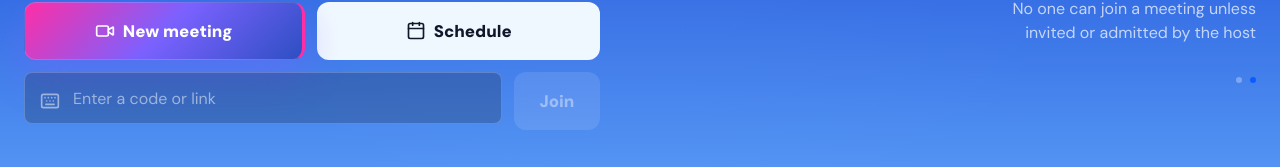
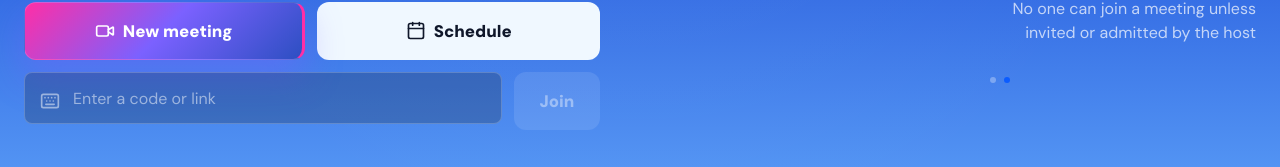
Before and after one commit to PrabhakarG001/MeetSphere, a React (Vite) app in the folder frontend/: page /home in a window 1280 px wide. Shown: the part 552-719 px from the top of the page. Built offline with nearby package versions, Linux system fonts and the light colour scheme; no server answers; sample sign-in values are in the browser's storage; a web font is replaced by a local one.

Commit message:
Center the carousel indicator dots relative to the text

```diff
--- a/frontend/src/pages/home.jsx
+++ b/frontend/src/pages/home.jsx
@@ -327,7 +327,7 @@ function HomeComponent() {
                         </p>
 
                         {/* Carousel Dots */}
-                        <div className="flex justify-end gap-2 mt-8 w-full">
+                        <div className="flex justify-center gap-2 mt-8 w-full">
                             {carouselItems.map((_, idx) => (
                                 <button
                                     key={idx}
```
